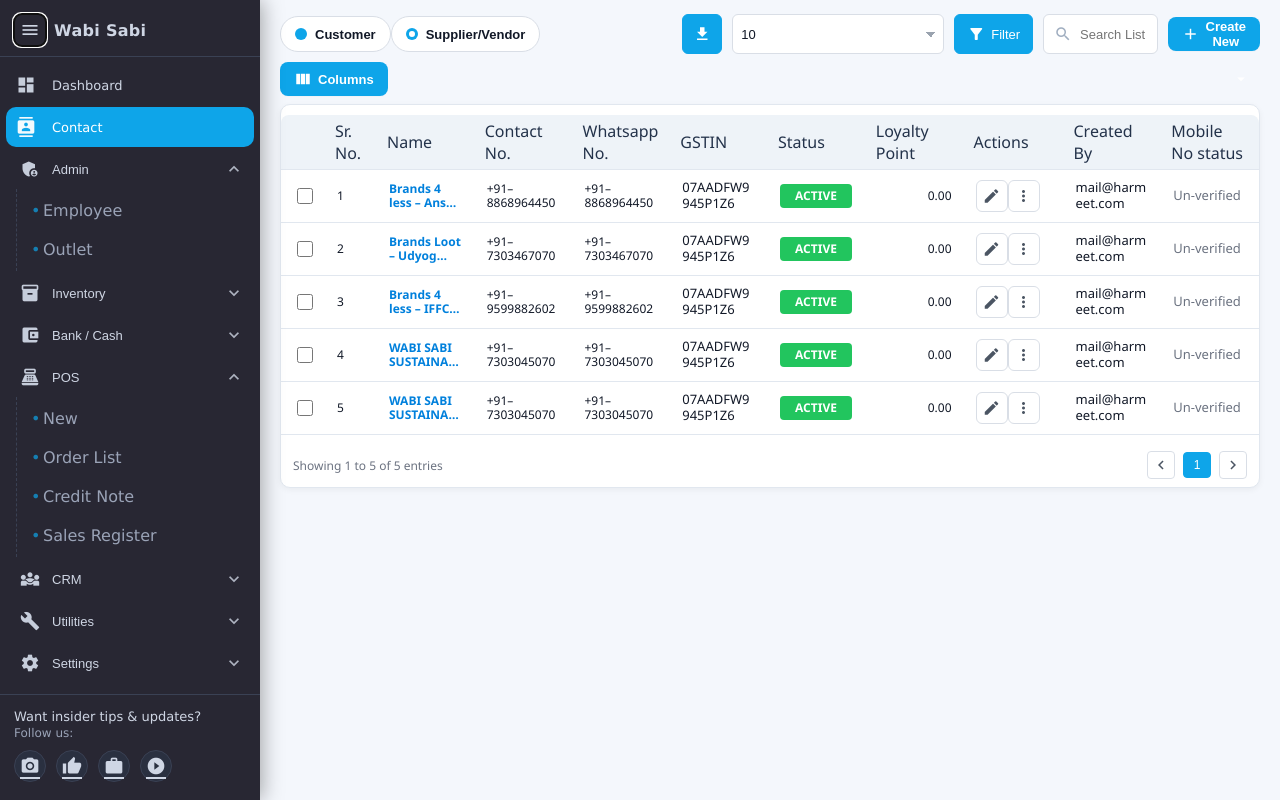
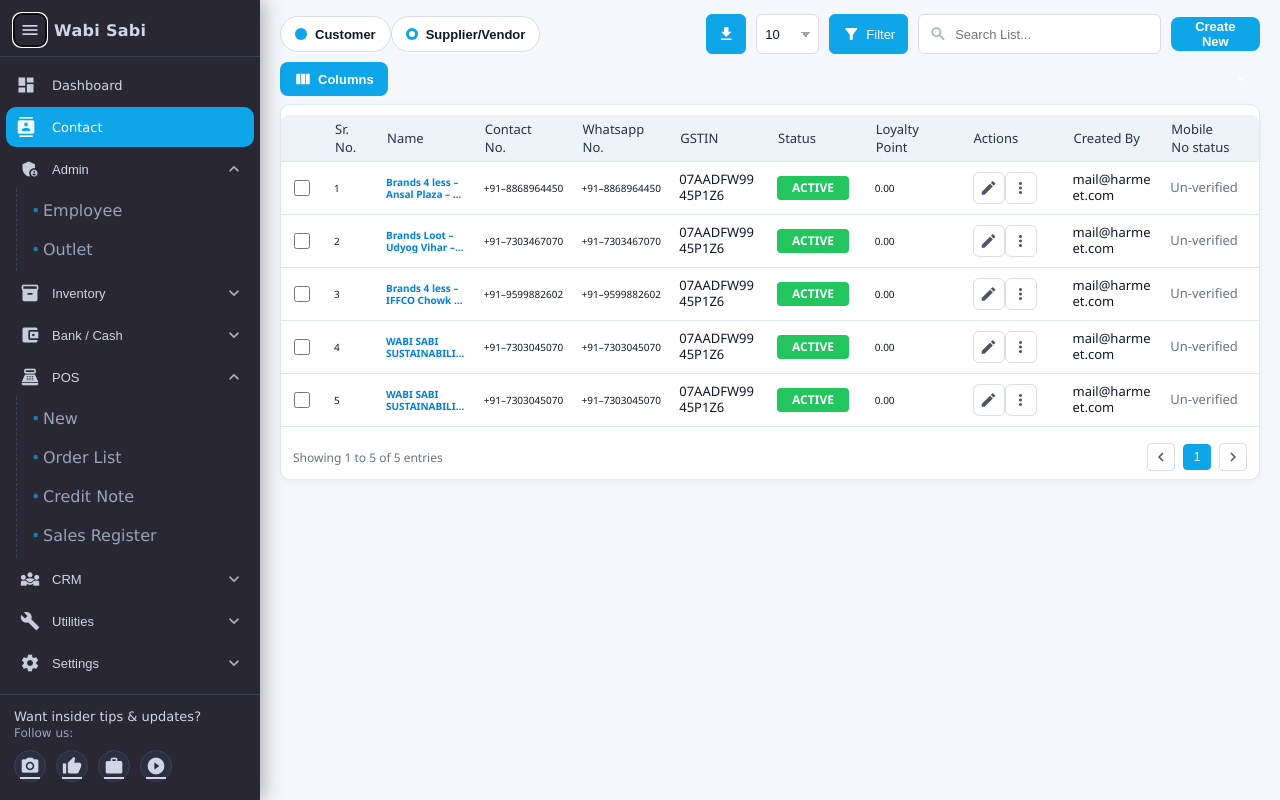
Before and after one commit to wabisabiit/Wabi-Sabi-ERP-Project, a React (Vite) app in the folder wabi_sabi_frontend/: page /contact in a window 1280 px wide. Built offline with nearby package versions, Linux system fonts and the light colour scheme.

Commit message:
Ranjit Contact -> css -> done Morning commit

```diff
--- a/wabi_sabi_frontend/src/components/ContactPage.jsx
+++ b/wabi_sabi_frontend/src/components/ContactPage.jsx
@@ -46,7 +46,7 @@
   { id: "segment",     label: "Customer Segment",td: r => r.segment || "" },
   { id: "membership",  label: "Membership Type", td: r => r.membership || "" },
   { id: "status",      label: "Status",          td: () => <span className="con-status">ACTIVE</span> },
-  { id: "loyalty",     label: "Loyalty Point",   th: (<><div>Loyalty</div><div>Point</div></>), td: r => r.loyalty, tdClass: "right" },
+  { id: "loyalty",     label: "Loyalty Point",   th: (<><div>Loyalty</div><div>Point</div></>), td: r => r.loyalty },
   { id: "actions",     label: "Actions",         td: () => (
       <>
         <button className="con-ico" title="Edit"><span className="material-icons">edit</span></button>
@@ -325,7 +325,7 @@
 
           {/* ⟵ ADD: Create New button (right of search) */}
           <button className="con-btn primary create-new" onClick={openCreate}>
-            <span className="material-icons">add</span>
+
             <span>Create New</span>
           </button>
         </div>
--- a/wabi_sabi_frontend/src/components/EditProfilePage.jsx
+++ b/wabi_sabi_frontend/src/components/EditProfilePage.jsx
@@ -1,7 +1,10 @@
 import React, { useMemo, useState } from "react";
+import { useNavigate } from "react-router-dom";   // ← added
 import "../styles/EditProfilePage.css";
 
 export default function EditProfilePage() {
+  const navigate = useNavigate();                 // ← added
+
   // ----- defaults (from screenshot) -----
   const FY_OPTIONS = useMemo(
     () => ["2023–2024", "2024–2025", "2025–2026", "2026–2027"],
@@ -149,15 +152,7 @@
           <button
             className="btn soft"
             type="button"
-            onClick={() =>
-              setForm({
-                name: "IT Account",
-                email: "",
-                mobile: "7859456858",
-                username: "IT",
-                finYear: "2025–2026",
-              })
-            }
+            onClick={() => navigate(-1)}   // ← go back
           >
             Cancel
           </button>
--- a/wabi_sabi_frontend/src/styles/ContactPage.css
+++ b/wabi_sabi_frontend/src/styles/ContactPage.css
@@ -24,7 +24,7 @@
 .con-btn-icon .material-icons{ font-size:18px; color:#fff; }
 
 .con-select{
-  height:40px; min-width:70px; padding:0 8px; font-size:13px;
+  height:40px; width:70px; padding:0 8px; font-size:13px;
   border:1px solid #d9dee6; border-radius:6px; background:#fff;
   appearance:none;
   background-image: linear-gradient(45deg, transparent 50%, #9aa3af 50%),
@@ -68,7 +68,7 @@
 .con-table{ width:100%; border-collapse:separate; border-spacing:0; }
 .con-table thead th{
   background:#eef3f8; color:#23324a; font-weight:500; text-align:left;
-  padding:5px 10px; border-bottom:1px solid #e1e7ef;
+  padding:5px 10px; border-bottom:1px solid #e1e7ef; font-size: 13px;
 }
 .con-table thead th:first-child{ border-top-left-radius:8px; }
 .con-table thead th:last-child{ border-top-right-radius:8px; }
@@ -76,10 +76,10 @@
 /* rows — tall like the reference */
 /* rows — COMPACT */
 .con-table tbody td{
-  padding:10px 12px;          /* was 18px 16px */
+  padding:10px 9px;          /* was 18px 16px */
   border-bottom:1px solid #e1e7ef;
   vertical-align:middle;       /* was top */
-  font-size:12px;              /* was 13px */
+  font-size:10px;              /* was 13px */
   line-height:1.2;             /* was 1.35 */
 }
 
```
